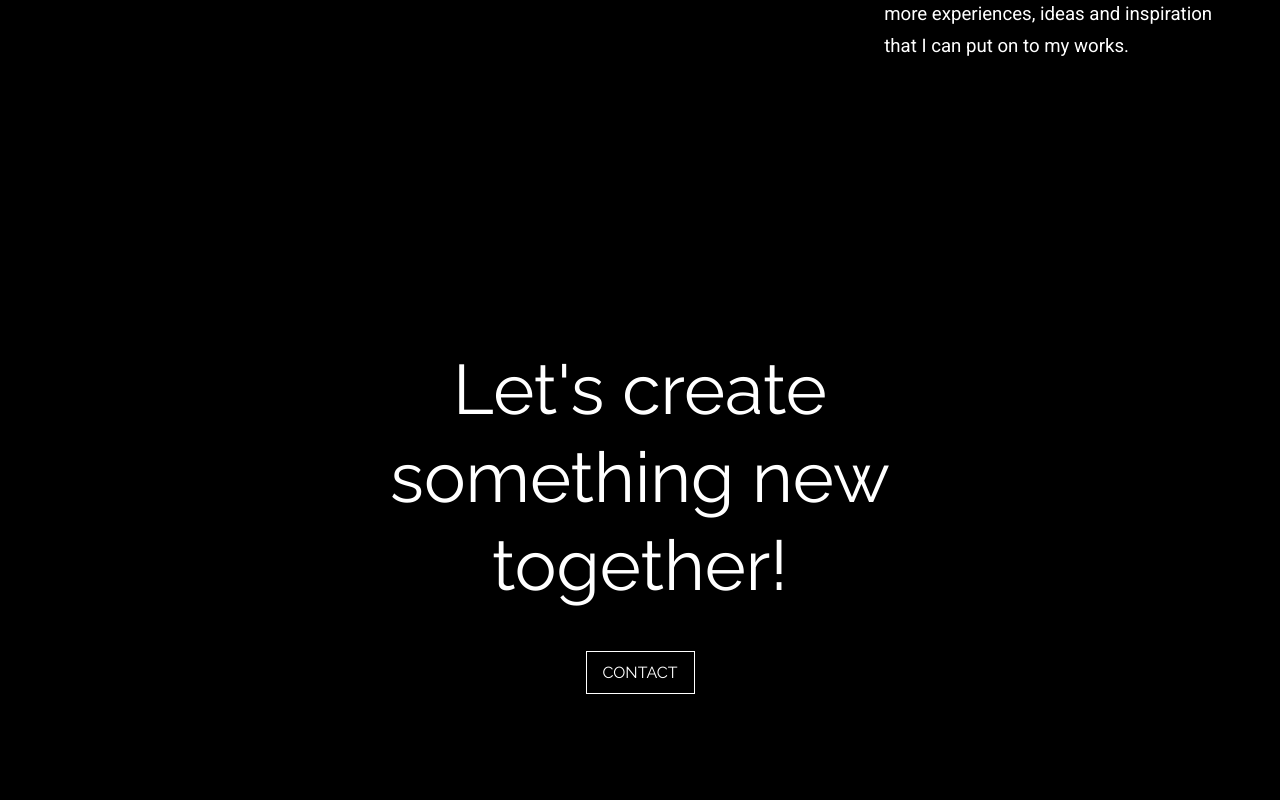
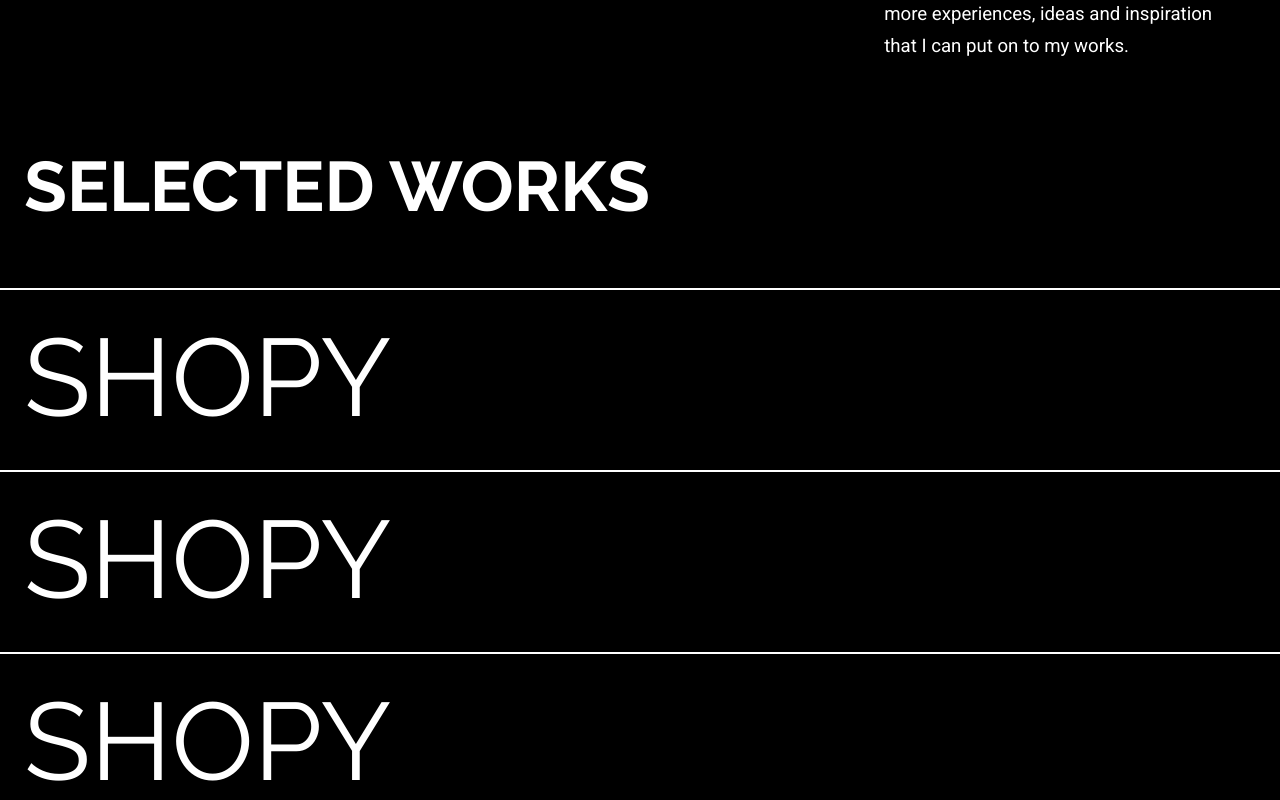
Before and after one commit to jeeasistio/john-michael-asistio, a Next.js app: page /about in a window 1280 px wide. Shown: the part 1480-2280 px from the top of the page. Built offline with nearby package versions, Linux system fonts and the light colour scheme.

Commit message:
about works and contact done, works page in progress

```diff
--- a/animations/slideRight.ts
+++ b/animations/slideRight.ts
@@ -3,7 +3,7 @@
 
 export const slideRight: Variants = {
   initial: {
-    x: '-100%',
+    x: '-101%',
     transition: outTransition()
   },
   animate: {
--- a/components/About/Outro.tsx
+++ b/components/About/Outro.tsx
@@ -3,6 +3,7 @@
 import Container from '@mui/material/Container'
 import LetsCreate from './LetsCreate'
 import ContactButton from './ContactButton'
+import SocialLinks from './SocialLinks'
 
 const sx: SxProps = {
   root: {
@@ -17,7 +18,7 @@
 
 const Outro = () => {
   return (
-    <Container sx={sx.root} maxWidth="lg">
+    <Box sx={sx.root}>
       <Box>
         <LetsCreate />
       </Box>
@@ -25,7 +26,11 @@
       <Box>
         <ContactButton />
       </Box>
-    </Container>
+
+      <Box>
+        <SocialLinks />
+      </Box>
+    </Box>
   )
 }
 
--- /dev/null
+++ b/components/About/SelectedWorks.tsx
@@ -0,0 +1,23 @@
+import Box from '@mui/material/Box'
+import TransitioningTypography from '../UtilityComponents/TransitioningTypography'
+import WorksList from './WorksList'
+
+const SelectedWorks = () => {
+  return (
+    <Box>
+      <Box p={3} mb={4}>
+        <TransitioningTypography
+          text="SELECTED WORKS"
+          variant="h2"
+          textStyle={{ fontWeight: 'bold' }}
+        />
+      </Box>
+
+      <Box>
+        <WorksList />
+      </Box>
+    </Box>
+  )
+}
+
+export default SelectedWorks
--- /dev/null
+++ b/components/About/SocialLink.tsx
@@ -0,0 +1,61 @@
+import { SxProps } from '@mui/system'
+import Box from '@mui/material/Box'
+import { motion, useAnimation } from 'framer-motion'
+import { slideRight } from '../../animations/slideRight'
+import TransitioningTypography from '../UtilityComponents/TransitioningTypography'
+
+const sx: SxProps = {
+  root: {
+    overflow: 'hidden',
+    position: 'relative',
+    p: '2px',
+    cursor: 'pointer'
+  },
+  underline: {
+    position: 'absolute',
+    bottom: 0,
+    left: 0,
+    width: '100%',
+    height: 2,
+    backgroundColor: 'primary.main'
+  }
+}
+
+interface Props {
+  name: string
+  link: string
+}
+
+const SocialLink = ({ name, link }: Props) => {
+  const hoverControls = useAnimation()
+
+  const slideIn = () => {
+    hoverControls.start('animate')
+  }
+  const slideOut = () => {
+    hoverControls.start('initial')
+  }
+
+  return (
+    <Box
+      sx={sx.root}
+      component={motion.div}
+      onHoverStart={slideIn}
+      onHoverEnd={slideOut}
+      onTapStart={slideIn}
+      onTapCancel={slideOut}
+    >
+      <Box
+        sx={sx.underline}
+        component={motion.div}
+        variants={slideRight}
+        initial="initial"
+        animate={hoverControls}
+      />
+
+      <TransitioningTypography text={name} />
+    </Box>
+  )
+}
+
+export default SocialLink
--- /dev/null
+++ b/components/About/SocialLinks.tsx
@@ -0,0 +1,38 @@
+import { SxProps } from '@mui/system'
+import Box from '@mui/material/Box'
+import SocialLink from './SocialLink'
+import { motion } from 'framer-motion'
+import { staggerCtn } from '../../animations/slideUp'
+
+const sx: SxProps = {
+  root: {
+    display: 'flex',
+    gap: 4,
+    overflow: 'hidden'
+  }
+}
+
+const SOCMEDIAS = [
+  { link: 'https://www.facebook.com/jeeasistio/', name: 'Facebook' },
+  { link: 'https://twitter.com/jeeasistio', name: 'Twitter' },
+  { link: 'https://github.com/jeeasistio', name: 'Github' }
+]
+
+const SocialLinks = () => {
+  return (
+    <Box
+      sx={sx.root}
+      component={motion.div}
+      variants={staggerCtn}
+      initial="initial"
+      whileInView="animate"
+      viewport={{ margin: '-20%', once: true }}
+    >
+      {SOCMEDIAS.map((media, index) => (
+        <SocialLink key={index} name={media.name} link={media.link} />
+      ))}
+    </Box>
+  )
+}
+
+export default SocialLinks
--- /dev/null
+++ b/components/About/Work.tsx
@@ -0,0 +1,86 @@
+import { SxProps } from '@mui/material'
+import Box from '@mui/material/Box'
+import { motion, useAnimation, useCycle } from 'framer-motion'
+import { useRef, useState } from 'react'
+import { slideRight } from '../../animations/slideRight'
+import getRelativeCoordinates from '../../utils/getRelativeCoordinates'
+import TransitioningTypography from '../UtilityComponents/TransitioningTypography'
+
+const sx: SxProps = {
+  root: {
+    ':nth-child(1)': {
+      borderTop: 2
+    },
+    borderBottom: 2,
+    p: 3,
+    position: 'relative'
+  },
+  overlay: {
+    position: 'absolute',
+    top: 0,
+    left: 0,
+    width: '100%',
+    height: '100%',
+    backgroundColor: 'secondary.main'
+  },
+  image: {
+    position: 'absolute',
+    width: 50,
+    height: 50,
+    margin: '-4%',
+    backgroundColor: 'error.main'
+  }
+}
+
+const Work = () => {
+  const [mousePosition, setMousePosition] = useState({})
+  const [showing, show] = useCycle(0, 1)
+  const ref = useRef(null)
+  const hoverControls = useAnimation()
+
+  const slideIn = () => {
+    hoverControls.start('animate')
+  }
+  const slideOut = () => {
+    hoverControls.start('initial')
+  }
+  const handleMouseMove = (e) => {
+    setMousePosition(getRelativeCoordinates(e, ref.current))
+    show(1)
+  }
+  const handleMouseLeave = () => {
+    show(0)
+  }
+
+  return (
+    <Box
+      ref={ref}
+      sx={sx.root}
+      component={motion.div}
+      onHoverStart={slideIn}
+      onHoverEnd={slideOut}
+      onTapStart={slideIn}
+      onTapCancel={slideOut}
+      onMouseMove={handleMouseMove}
+      onMouseLeave={handleMouseLeave}
+    >
+      <Box
+        sx={sx.overlay}
+        component={motion.div}
+        variants={slideRight}
+        initial="initial"
+        animate={hoverControls}
+      />
+
+      <Box
+        sx={sx.image}
+        component={motion.div}
+        animate={{ x: mousePosition.x, y: mousePosition.y, opacity: showing }}
+      />
+
+      <TransitioningTypography text="SHOPY" variant="h1" />
+    </Box>
+  )
+}
+
+export default Work
--- /dev/null
+++ b/components/About/WorksList.tsx
@@ -0,0 +1,16 @@
+import Box from '@mui/material/Box'
+import Work from './Work'
+
+const WORKS = [1, 2, 3, 4, 5]
+
+const WorksList = () => {
+  return (
+    <Box>
+      {WORKS.map((work) => (
+        <Work key={work} />
+      ))}
+    </Box>
+  )
+}
+
+export default WorksList
--- a/components/UtilityComponents/NavImage.tsx
+++ b/components/UtilityComponents/NavImage.tsx
@@ -15,7 +15,7 @@
     <Box sx={sx.root}>
       <Image
         className="nav-image"
-        src="/"
+        src="/profile.jpg"
         alt="nav-profile"
         layout="fill"
         objectFit="cover"
--- a/components/Works/Work.tsx
+++ b/components/Works/Work.tsx
@@ -1,7 +1,6 @@
 import { SxProps } from '@mui/material'
 import Box from '@mui/material/Box'
 import { motion } from 'framer-motion'
-import { useState } from 'react'
 // import Typography from '@mui/material/Typography'
 // import Image from 'next/image'
 import TransitioningTypography from '../UtilityComponents/TransitioningTypography'
--- a/pages/about.tsx
+++ b/pages/about.tsx
@@ -13,6 +13,7 @@
   useViewportScroll
 } from 'framer-motion'
 import { inTransition } from '../utils/utils'
+import SelectedWorks from '../components/About/SelectedWorks'
 
 const sx: SxProps = {
   aboutCtn: {
@@ -44,12 +45,11 @@
               opacity: opacity
             }}
           />
-          <Box>
-            <Intro />
-          </Box>
 
+          <Intro />
           <Dos />
           <Wants />
+          <SelectedWorks />
           <Outro />
         </Box>
       </Layout>
--- a/styles/globals.css
+++ b/styles/globals.css
@@ -19,3 +19,7 @@
   border: none;
   padding: 0;
 }
+
+.nav-image {
+  filter: grayscale(100%);
+}
--- /dev/null
+++ b/utils/getRelativeCoordinates.ts
@@ -0,0 +1,30 @@
+export default function getRelativeCoordinates(event, referenceElement) {
+  const position = {
+    x: event.pageX,
+    y: event.pageY
+  }
+
+  const offset = {
+    left: referenceElement.offsetLeft,
+    top: referenceElement.offsetTop,
+    width: referenceElement.clientWidth,
+    height: referenceElement.clientHeight
+  }
+
+  let reference = referenceElement.offsetParent
+
+  while (reference) {
+    offset.left += reference.offsetLeft
+    offset.top += reference.offsetTop
+    reference = reference.offsetParent
+  }
+
+  return {
+    x: position.x - offset.left,
+    y: position.y - offset.top,
+    width: offset.width,
+    height: offset.height,
+    centerX: (position.x - offset.left - offset.width / 2) / (offset.width / 2),
+    centerY: (position.y - offset.top - offset.height / 2) / (offset.height / 2)
+  }
+}
```
Also changed, not shown: public/profile.jpg (added).
